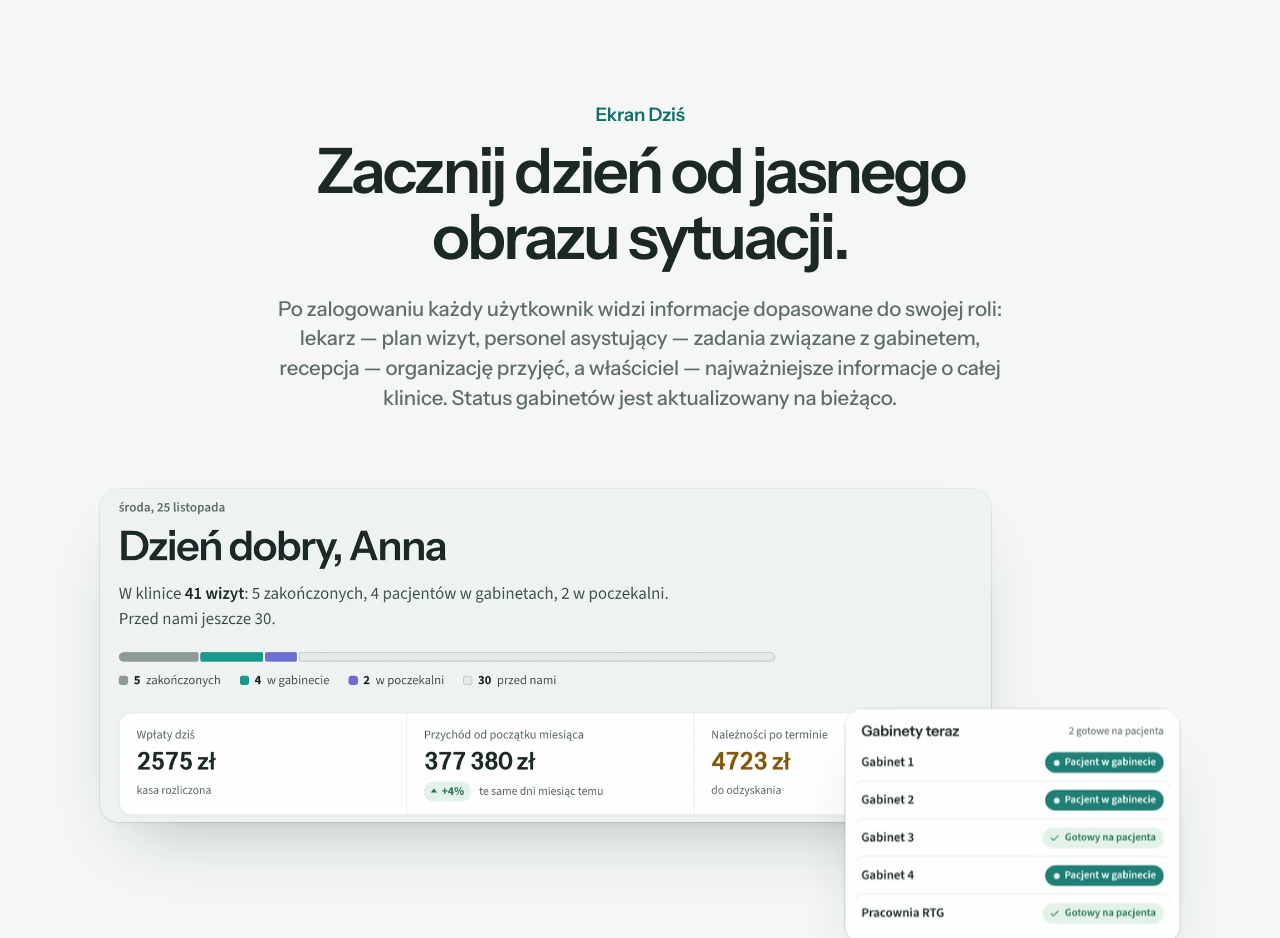
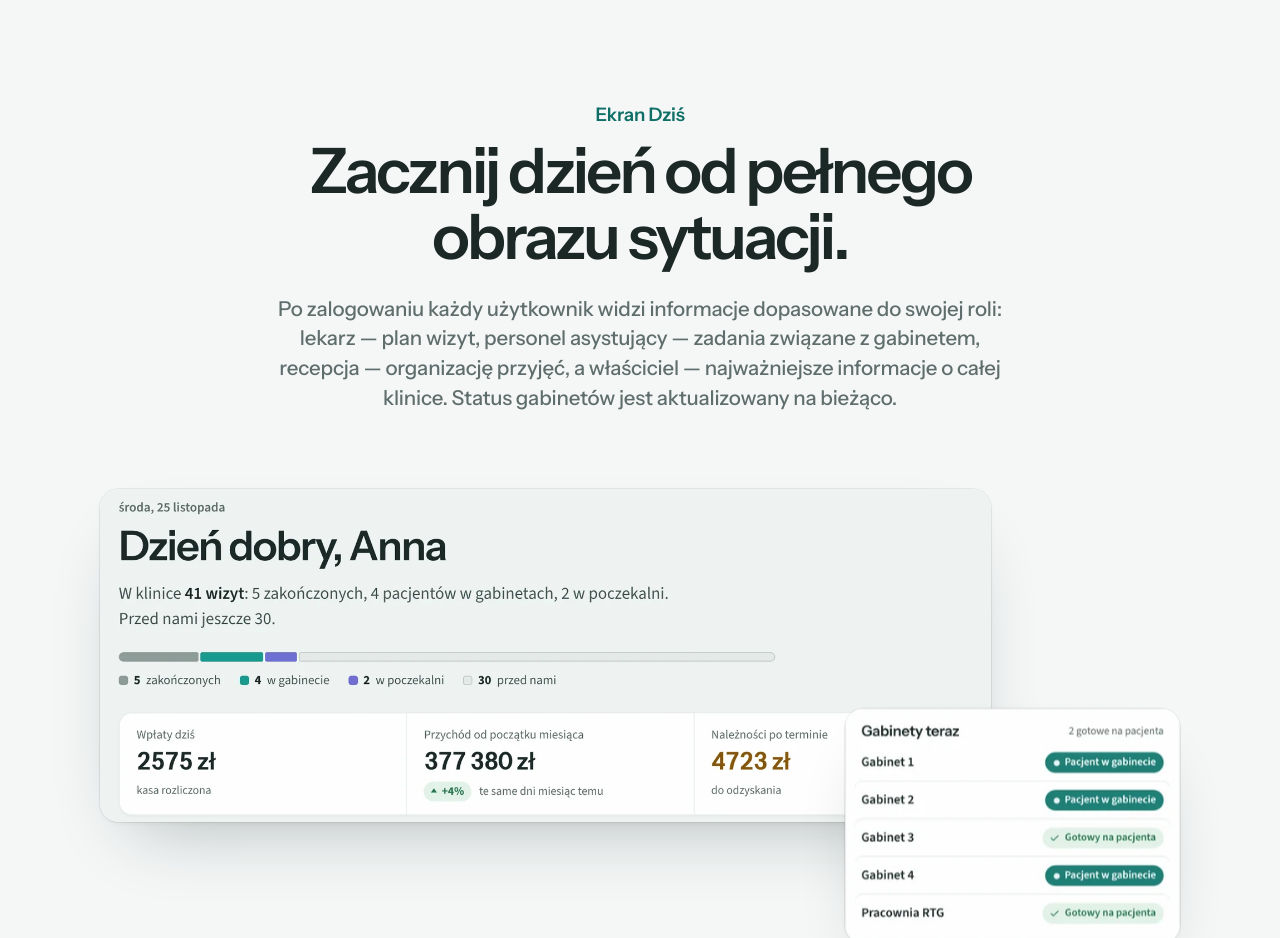
Before and after one commit to bitsbusko-cmd/dentuvi-www, a website: page public/index.html in a window 1280 px wide. Shown: the part 2640-3578 px from the top of the page. Drawn offline with Linux system fonts and the light colour scheme.

Commit message:
Sekcja „Ekran Dziś”: „Zacznij dzień od pełnego obrazu sytuacji.”
Co-Authored-By: Claude Opus 5.5 <noreply@anthropic.com>
Claude-Session: https://claude.ai/code/session_013ULRzyk52FW8RG4ig33BLA

```diff
--- a/public/index.html
+++ b/public/index.html
@@ -233,7 +233,7 @@
   <div class="wrap">
     <div class="head rv">
       <p class="lbl">Ekran Dziś</p>
-      <h2 class="h2" id="h-dzis">Zacznij dzień od jasnego<br> obrazu sytuacji.</h2>
+      <h2 class="h2" id="h-dzis">Zacznij dzień od pełnego<br> obrazu sytuacji.</h2>
       <p class="sub">Po zalogowaniu każdy użytkownik widzi informacje dopasowane do swojej roli: lekarz — plan wizyt, personel asystujący — zadania związane z gabinetem, recepcja — organizację przyjęć, a właściciel — najważniejsze informacje o całej klinice. Status gabinetów jest aktualizowany na bieżąco.</p>
     </div>
     <div class="dz rv">
```
Also changed, not shown: src/index.html (+1 -1 lines).
